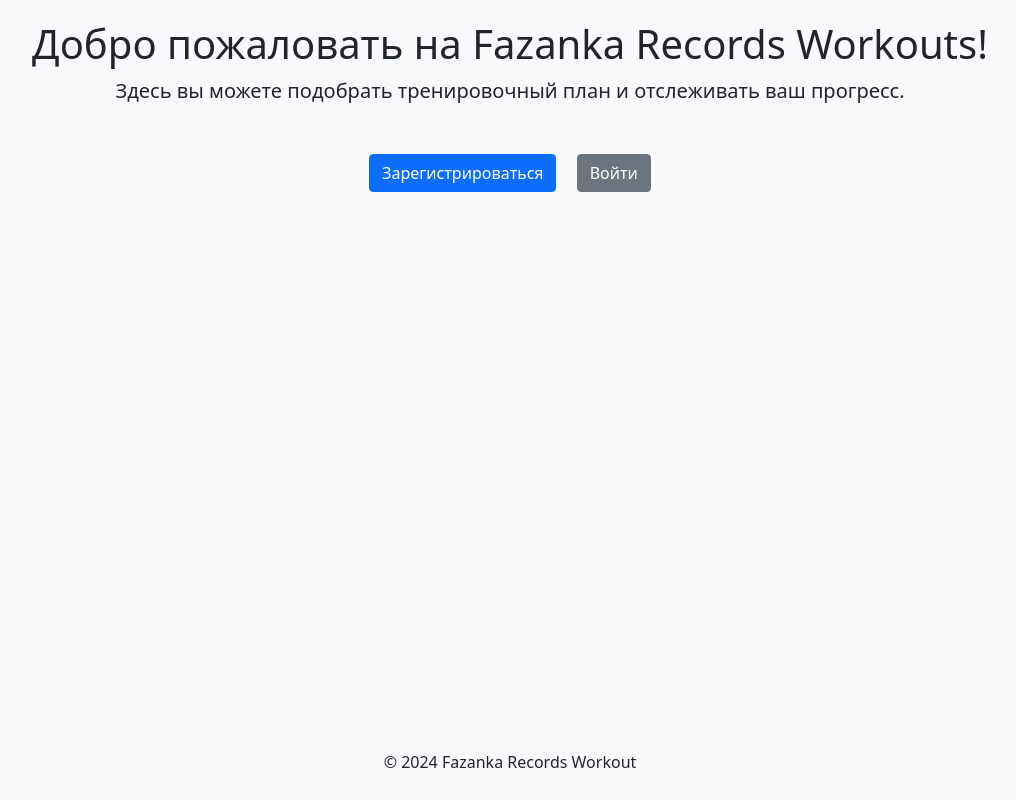
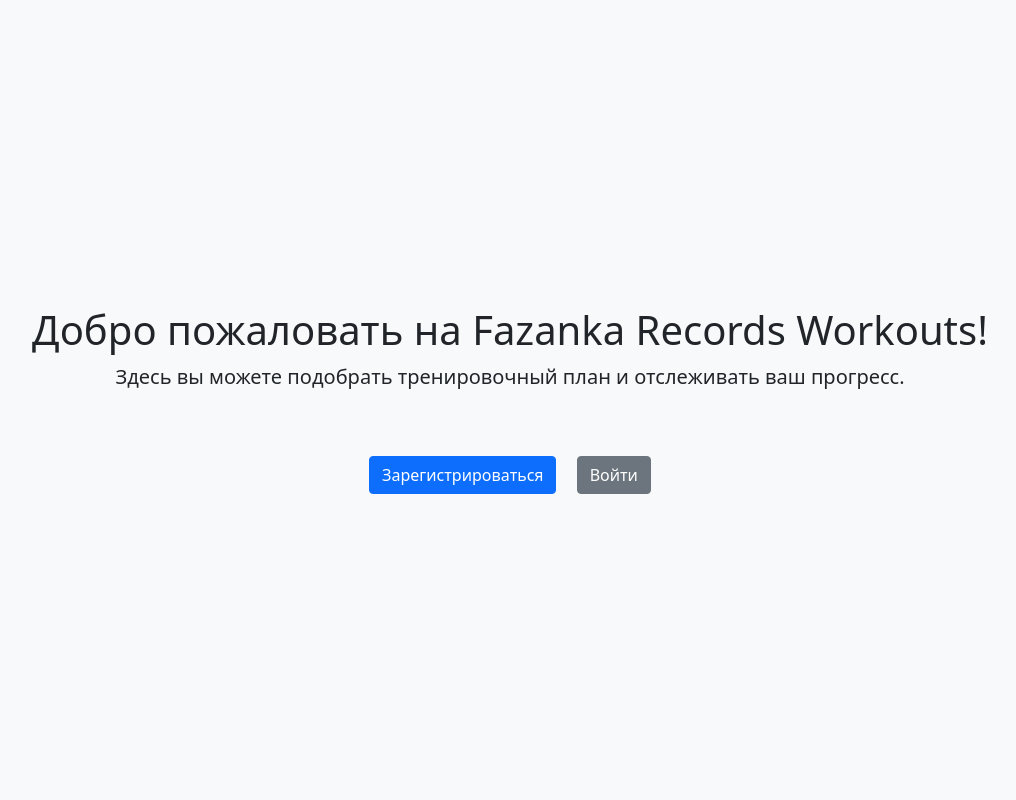
Before and after one commit to Ithinkimbulletproof/Home_Workouts, a Django app: page / in a window 1280 px wide. Shown: the whole page, without its empty margins (130-1146 px from the left). Run offline with Django 5.2, Linux system fonts and the light colour scheme.

Commit message:
Little fix home

```diff
--- a/home_workouts/workouts/templates/workouts/base.html
+++ b/home_workouts/workouts/templates/workouts/base.html
@@ -9,6 +9,8 @@
         html, body {
             height: 100%;
             margin: 0;
+            padding: 0;
+            overflow-x: hidden; /* Убираем горизонтальный скролл */
         }
         body {
             display: flex;
@@ -24,25 +26,26 @@
             width: 16.666667%;
             background-color: #f8f9fa;
             overflow-y: auto;
-            display: none; /* Скрываем по умолчанию */
+            display: none;
         }
         main {
+            flex-grow: 1;
             padding: 20px;
-            flex-grow: 1;
-        }
-        .nav-link.active {
-            background-color: #007bff;
-            color: white;
+            display: flex;
+            flex-direction: column;
+            justify-content: center;
+            align-items: center;
+            height: calc(100vh - 50px); /* Учитываем высоту футера */
         }
         footer {
             background-color: #f8f9fa;
             padding: 10px;
             text-align: center;
+            width: 100%;
         }
         #toggle-btn {
             display: none;
         }
-        /* Показываем кнопку для внутренних страниц */
         .show-toggle #toggle-btn {
             display: block;
             position: absolute;
@@ -107,9 +110,11 @@
         {% endblock %}
     </main>
 
+    {% if request.resolver_match.url_name != 'home' %}
     <footer>
         <p>&copy; {{ current_year }} Fazanka Records Workout</p>
     </footer>
+    {% endif %}
 
     <script src="https://cdn.jsdelivr.net/npm/bootstrap@5.1.3/dist/js/bootstrap.bundle.min.js"></script>
     <script>
--- a/home_workouts/workouts/templates/workouts/home.html
+++ b/home_workouts/workouts/templates/workouts/home.html
@@ -3,7 +3,7 @@
 {% block title %}FRW{% endblock %}
 
 {% block content %}
-<div class="text-center">
+<div class="d-flex justify-content-center align-items-center" style="min-height: 100vh; flex-direction: column;">
     <h1>Добро пожаловать на Fazanka Records Workouts!</h1>
     <p class="lead">Здесь вы можете подобрать тренировочный план и отслеживать ваш прогресс.</p>
     <div class="mt-5">
```
